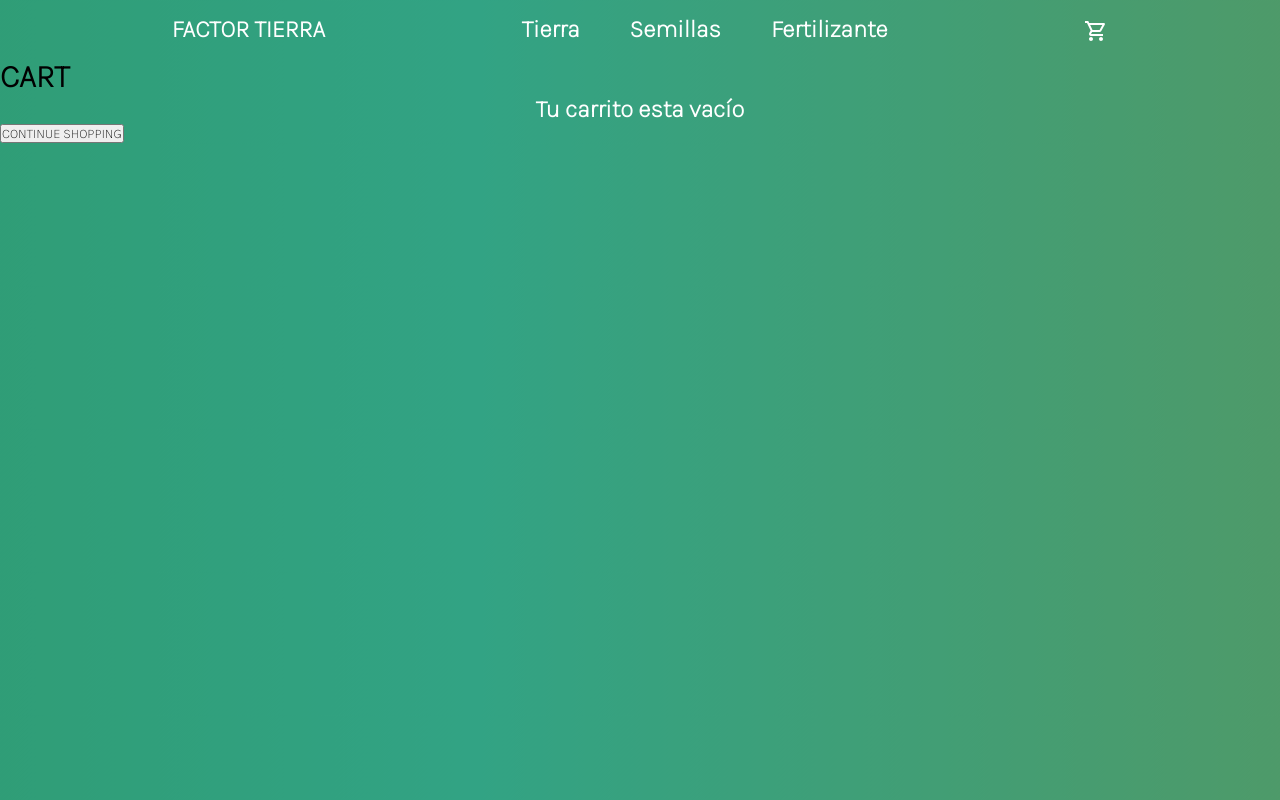
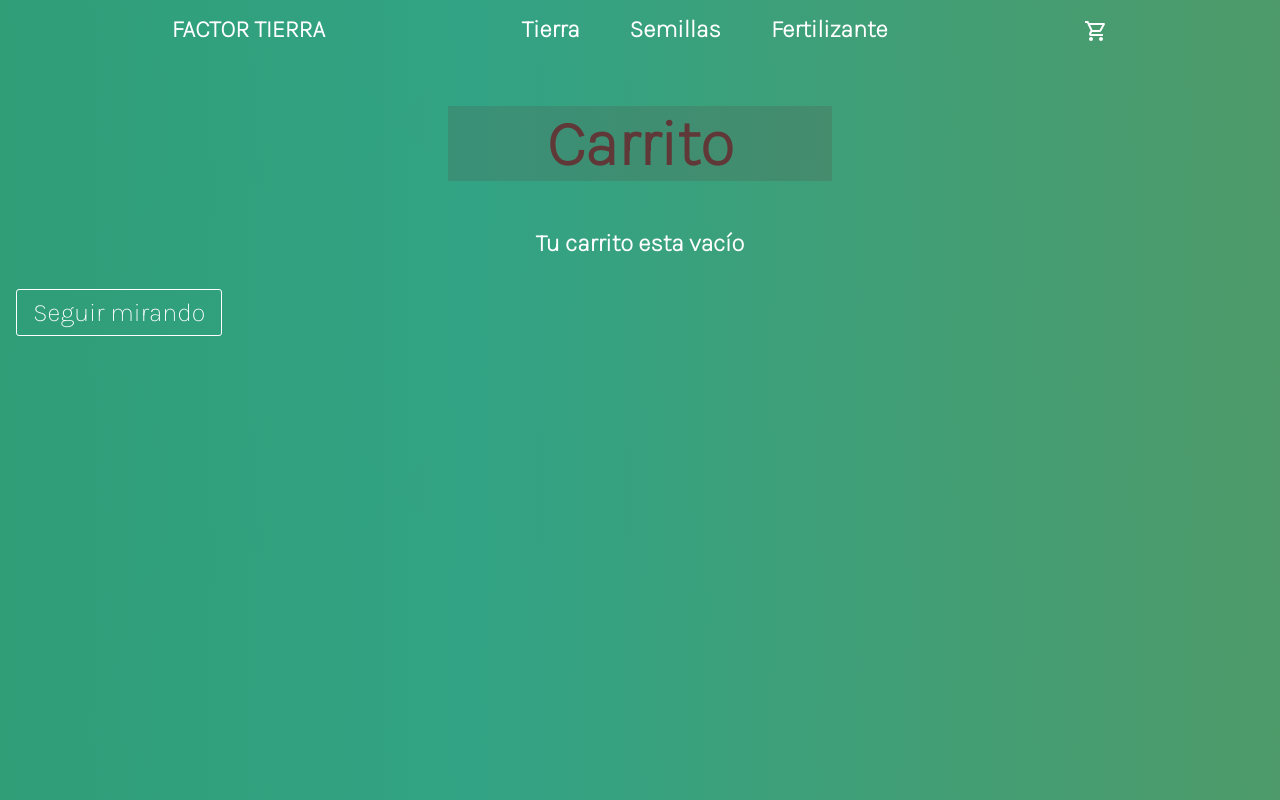
Before and after one commit to julietadicio/reactEcommerce, a React (Create React App) app: page /cart in a window 1280 px wide. Built offline with nearby package versions, Linux system fonts and the light colour scheme.

Commit message:
modificando cart

```diff
--- a/src/App.css
+++ b/src/App.css
@@ -177,7 +177,7 @@ img {
   justify-content: center;
 }
 
-.countContainer button {
+ button {
   padding: 1vh 2vh;
   background: none;
   border: white 1px solid;
@@ -186,11 +186,48 @@ img {
   border-radius: 3px;
   transition: all .3s;
   color: white;
-  font-size: large;
+  font-size: 2vw;
+
 }
 
-.countContainer button:hover {
+ button:hover {
   background-color: rgba(255, 255, 255, 0.182);
 }
 
 /*MAIN*/
+
+/* CART  */
+.carritoTitle {
+  margin-top: 15vh;
+  font-size: 5vw;
+  text-align: center;
+  display: block;
+  margin: 6vh auto;
+  width: 30vw;
+  font-weight: 800;
+  color: #613838;
+  background-color: #6138382e;
+}
+
+.itemCart {
+  display: flex;
+  background-color: rgba(255, 255, 255, 0.471);
+  margin: 2% 1%;
+  padding: 2vw;
+  border-radius: 5px;
+}
+
+.itemCart h1 {
+  color: white;
+  margin-left: 1%;
+  text-decoration: 1px white  solid;
+}
+
+.itemCart h2 {
+  margin: auto;
+}
+
+.itemCart img {
+  width: 10%;
+}
+/* CART  */
--- a/src/components/Cart.jsx
+++ b/src/components/Cart.jsx
@@ -1,6 +1,7 @@
 import { Link } from "react-router-dom"
 import { useContext } from "react";
 import { CartContext } from "./CartContext";
+import { Button } from "@mui/material";
 
 const Cart = () => {
     const { cartList } = useContext(CartContext);
@@ -9,22 +10,37 @@ const Cart = () => {
 
     return (
         <>
-            <h1>CART</h1>
+            <h1 className="carritoTitle">Carrito</h1>
             {
                 cartList.length === 0
                     ? <h2>Tu carrito esta vacío</h2>
-                    : cartList.map(item => <div>
-                        <img src={item.itemImg} alt="" />
-                        <h1>{item.itemName} </h1>
-                        <h2>{item.itemCost}</h2>
-                        <h2>{item.itemQty}</h2>
-                        </div> )
+                    : cartList.map(item => <div className="itemCart" key={item.id}>
+
+                        <img src={item.image} alt="" />
+                        <h1>{item.name} </h1>
+                        <h2>{item.cost}$</h2>
+                        <h2>{item.qty} item/s</h2>
+                        <h2>$ total</h2>
+                    </div>
+                    )
             }
-            <Link to='/'><button>CONTINUE SHOPPING</button></Link>
+            <div className="orderSummary">
+                {
+                    cartList.length === 1
+                        ? <h1>Tu orden esta vacía</h1>
+                        : cartList.map(item => <div className="itemSummary">
+                            key={item.id}
+                            <h2>{item.name}</h2>
+                            <h3>{item.qty}</h3>
+                        </div>
+                        )
+                }
+            </div>
+            <Link to='/'><button>Seguir mirando</button></Link>
             {
                 test.cartList.length > 0
-                ? <button onClick={test.clear}>Delete all</button>
-                : <h2></h2>
+                    ? <button onClick={test.clear}>Eliminar todo</button>
+                    : <h2></h2>
             }
 
         </>
--- a/src/components/CartContext.jsx
+++ b/src/components/CartContext.jsx
@@ -37,25 +37,6 @@ const CartContextProvider = (props) => {
         }
     }
 
-
-    // const addToCart = (item, qty) => {
-    //     let found = cartList.find(product => product.itemId === item.id);
-    //     if (found === undefined) {
-    //         setCartList([
-    //             ...cartList,
-    //             {
-    //                 itemId: item.id,
-    //                 itemImg: item.image,
-    //                 itemName: item.name,
-    //                 itemCost: item.cost,
-    //                 itemQty: qty
-    //             }
-    //         ])
-    //     } else {
-    //         found.qtyItem += qty;
-    //     }
-    // }
-
     const clear = () => {
         setCartList([])
     }
@@ -74,7 +55,9 @@ const CartContextProvider = (props) => {
         return count
     }
 
+    const calcTotal = () => {
 
+    }
 
     return (
         <CartContext.Provider value={{ cartList, addToCart, clear, deleteItem, calcItems }}>
```
